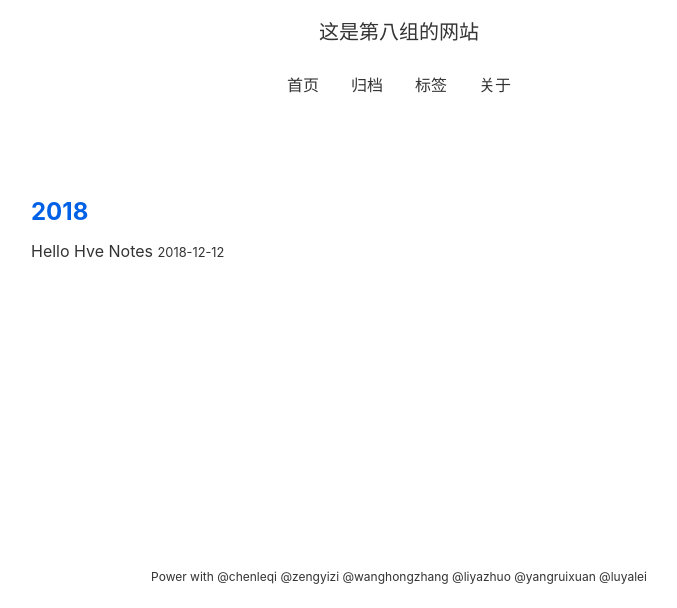
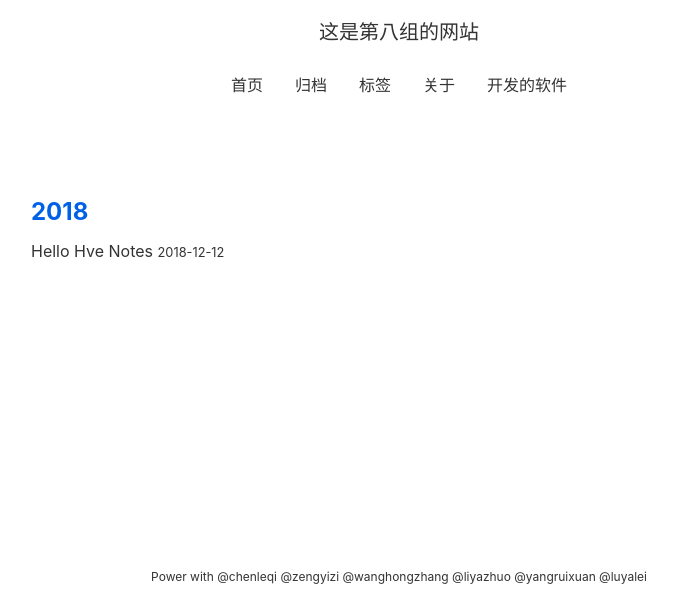
Before and after one commit to chenleqi767/chenlqi.github.io, a plain HTML site: page archives/index.html in a window 1280 px wide. Shown: the part 192-800 px from the top of the page, without its empty margins (241-918 px from the left). Drawn offline with nearby package versions, Linux system fonts and the light colour scheme; files that its build step writes are made by us from their sources; files whose address does not match are found by name.

Commit message:
update from hve: 2020-07-17 23:34:58

```diff
--- a/archives/index.html
+++ b/archives/index.html
@@ -51,6 +51,12 @@
         </a>
 
 
+
+        <a href="/software" class="menu">
+          开发的软件
+        </a>
+
+
   </div>
 </div>
 
```
Also changed, not shown: index.html (+6 -0 lines), post/about/index.html (+6 -0 lines), post/hello-hve-notes/index.html (+6 -0 lines), tag/hvenotes/index.html (+6 -0 lines), tags/index.html (+6 -0 lines).
